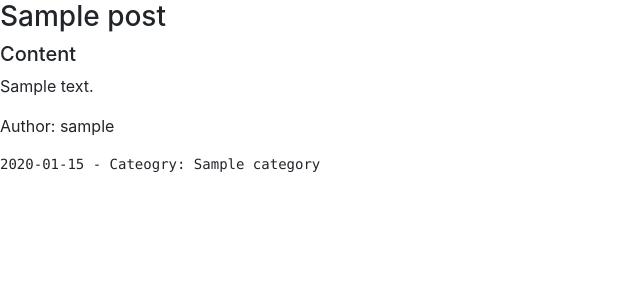
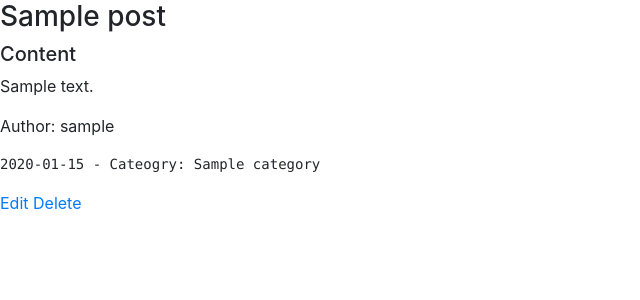
Before and after one commit to augustovictor/python-blog-lab, a Flask app: a page that uses src/templates/blog/article.html in a window 1280 px wide. Shown: the top 300 px of the page, without its empty margins (0-640 px from the left). Run offline with Flask 2, Linux system fonts and the light colour scheme; the visitor is signed in with stand-in values (Sample User, id 1); tables that the repository leaves empty hold one stand-in row (values such as "Sample post"); some libraries are stand-ins or nearby versions.

Commit message:
[FEAT] Add article edit page

```diff
--- a/requirements.txt
+++ b/requirements.txt
@@ -9,6 +9,7 @@ Flask-Markdown==0.3
 Flask-Migrate==2.2.1
 Flask-Script==2.0.6
 Flask-SQLAlchemy==2.3.2
+-e git+https://github.com/fromzeroedu/flask_uploads@bda5ddf574b7ac3ced373c8d6712cabe64ce7e6a#egg=flask_uploads
 Flask-WTF==0.14.2
 idna==2.7
 isort==4.3.4
--- a/settings.py
+++ b/settings.py
@@ -9,3 +9,5 @@ DB_HOST = '127.0.0.1'
 DB_URI = f'mysql+pymysql://{DB_USERNAME}:{DB_PASSWORD}@{DB_HOST}/{DB_NAME}'
 SQLALCHEMY_DATABASE_URI = DB_URI
 SQLALCHEMY_TRACK_MODIFICATIONS=True
+UPLOADED_IMAGES_DEST = '/Users/victoraweb/python-blog-lab/static/img'
+UPLOADED_IMAGES_URL = '/static/img'
--- a/src/blog/views.py
+++ b/src/blog/views.py
@@ -108,3 +108,18 @@ def article():
 def get_article(slug):
     post = Post.query.filter_by(slug=slug).first_or_404()
     return render_template('blog/article.html', post=post)
+
+@app.route('/delete/<int:post_id>')
+@author_required
+def delete_post(post_id):
+    post = Post.query.filter_by(id=post_id).first_or_404()
+    post.is_published = False
+    db.session.commit()
+    return redirect('admin')
+
+@app.route('/edit/<int:post_id>')
+@author_required
+def edit_post(post_id):
+    post = Post.query.filter_by(id=post_id).first_or_404()
+    form = PostForm(obj=post)
+    return render_template('blog/post.html', form=form, post=post, action='edit')
--- a/src/templates/blog/article.html
+++ b/src/templates/blog/article.html
@@ -8,4 +8,8 @@
     <p>{{ post.body }}</p>
     <p>Author: {{ post.author.username }}</p>
     <pre>{{ post.created_at.strftime('%Y-%m-%d') }} - Cateogry: {{ post.category.title }}</pre>
+    {% if session.get('is_author') %}
+        <a href="{{ url_for('edit_post', post_id=post.id) }}">Edit</a>
+        <a href="{{ url_for('delete_post', post_id=post.id) }}">Delete</a>
+    {% endif %}
 {% endblock %}
```
